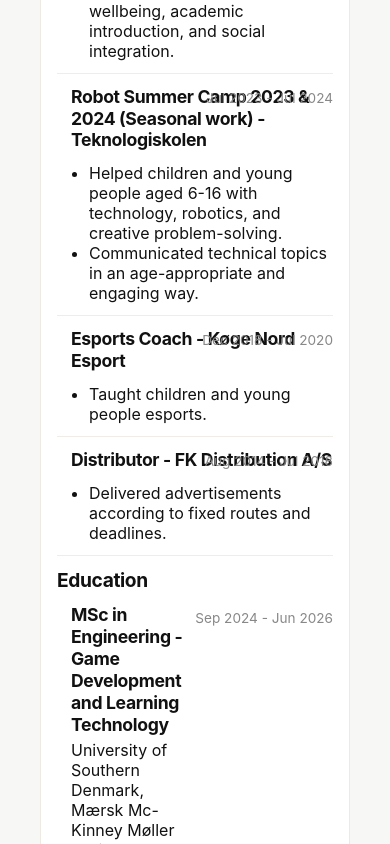
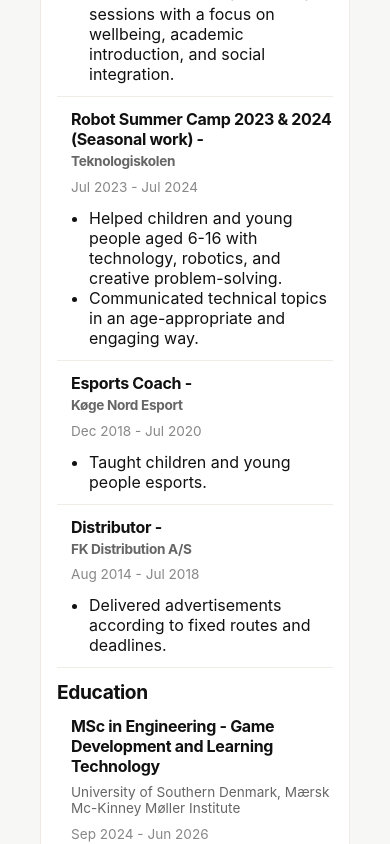
Before and after one commit to abeck4600/Project-Portfolio, a React (Vite) app in the folder my-projects-site/: page / in a window 390 px wide. Shown: the part 7500-8344 px from the top of the page. Built offline with nearby package versions, Linux system fonts and the light colour scheme.

Commit message:
Fixed phone mode

```diff
--- a/my-projects-site/src/styles/experiences.css
+++ b/my-projects-site/src/styles/experiences.css
@@ -243,6 +243,47 @@
   padding: 0 12px;
 }
 
+/* Mobile Responsive */
+@media (max-width: 620px) {
+  .exp-card-head {
+    flex-direction: column;
+    align-items: flex-start;
+    gap: 6px;
+  }
+
+  .exp-card-head--education {
+    align-items: flex-start;
+  }
+
+  .exp-meta {
+    position: static;
+    display: block;
+    max-width: 100%;
+    text-align: left;
+  }
+
+  .exp-education-meta {
+    justify-content: flex-start;
+    padding-top: 0;
+    margin-top: 4px;
+  }
+
+  .exp-period {
+    margin-top: 0;
+  }
+
+  .exp-company-inline {
+    display: block;
+    font-size: 0.85rem;
+    color: #666;
+    margin-top: 4px;
+  }
+
+  .exp-role {
+    font-size: 1rem;
+  }
+}
+
 .certificate-card {
   display: flex;
   flex-direction: column;
```
